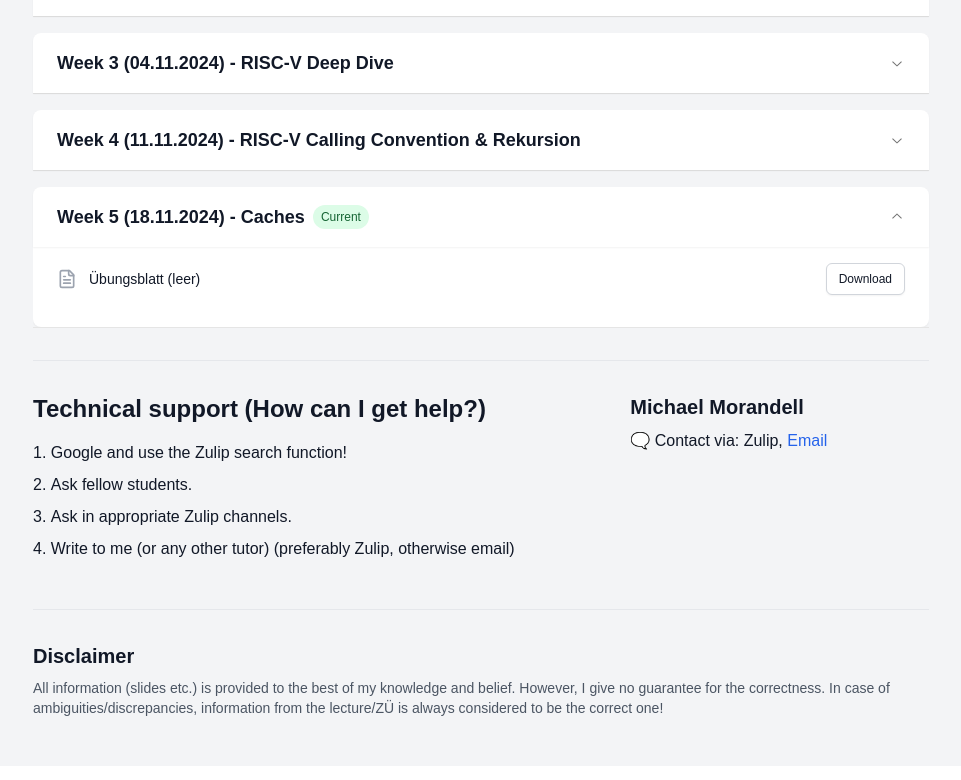
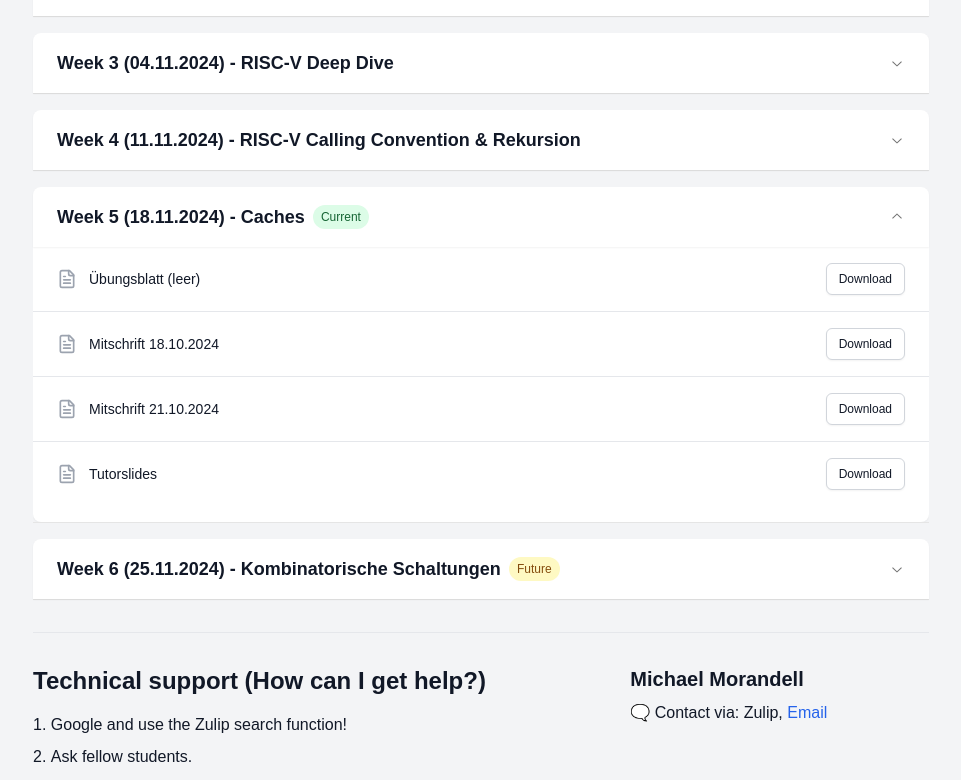
Before and after one commit to mormic04/era_tutorium_website, a Next.js app: page / in a window 1280 px wide. Shown: the part 545-1325 px from the top of the page, without its empty margins (159-1120 px from the left). Built offline with nearby package versions, Linux system fonts and the light colour scheme.

Commit message:
added w05

```diff
--- a/src/components/LectureMaterials.tsx
+++ b/src/components/LectureMaterials.tsx
@@ -88,6 +88,17 @@ const lectureWeeks = [
     topic: "Caches",
     materials: [
       { name: "Übungsblatt (leer)", url: "https://www.moodle.tum.de/pluginfile.php/5460110/mod_resource/content/1/era_tutor05_platz.pdf"},
+      { name: "Mitschrift 18.10.2024", url: materialBasePath + "w05/era_tutor05_platz_mo"},
+      { name: "Mitschrift 21.10.2024", url: materialBasePath + "w05/era_tutor05_platz_do"},
+      { name: "Tutorslides", url: materialBasePath + "w05/era_tutorslides_w05.pdf"}
+    ],
+  },
+  {
+    week: 6,
+    date: "25.11.2024",
+    topic: "Kombinatorische Schaltungen",
+    materials: [
+
     ],
   },
 ]
```
